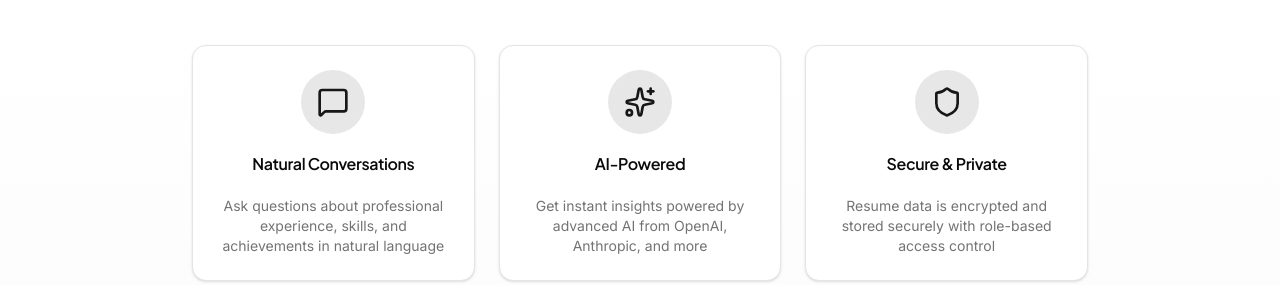
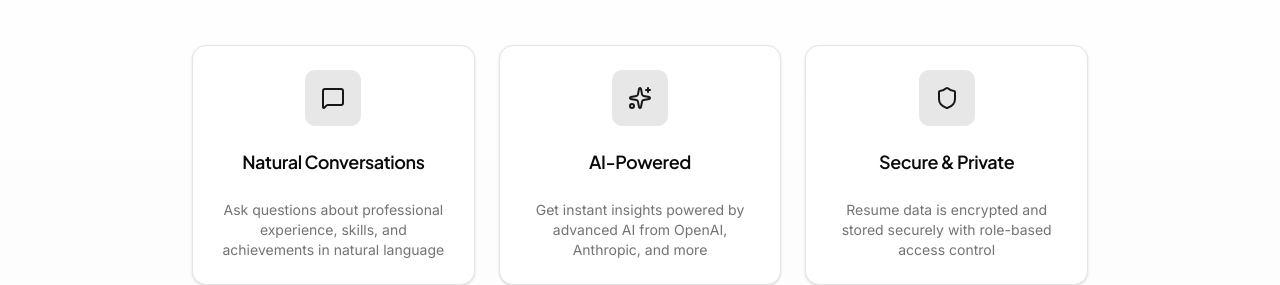
Before and after one commit to HoussamOtarid/chat-my-cv, a Next.js app: page / in a window 1280 px wide. Shown: the part 384-669 px from the top of the page. Built offline with nearby package versions, Linux system fonts and the light colour scheme; no server answers.

Commit message:
fix: resolve chat page overflow and layout height issues

```diff
--- a/src/app/chat/page.tsx
+++ b/src/app/chat/page.tsx
@@ -149,8 +149,8 @@ export default function ChatPage() {
             <Suspense fallback={null}>
                 <ConnectionStatusIndicator showBanner position='top' />
             </Suspense>
-            <div className='container mx-auto max-w-4xl px-4 py-4'>
-                <div className='bg-background h-[calc(100vh-8rem)] overflow-hidden rounded-lg border shadow-sm'>
+            <div className='container mx-auto flex h-full max-w-4xl flex-col px-4 py-4'>
+                <div className='bg-background flex flex-1 flex-col overflow-hidden rounded-lg border shadow-sm'>
                     <Suspense fallback={<Skeleton className='h-full' />}>
                         <ChatInterface
                             className='h-full'
--- a/src/app/page.tsx
+++ b/src/app/page.tsx
@@ -8,13 +8,34 @@ import { Card, CardContent, CardDescription, CardHeader, CardTitle } from '@/reg
 
 import { MessageSquare, Shield, Sparkles } from 'lucide-react';
 
+const features = [
+    {
+        icon: MessageSquare,
+        title: 'Natural Conversations',
+        description: 'Ask questions about professional experience, skills, and achievements in natural language'
+    },
+    {
+        icon: Sparkles,
+        title: 'AI-Powered',
+        description: 'Get instant insights powered by advanced AI from OpenAI, Anthropic, and more'
+    },
+    {
+        icon: Shield,
+        title: 'Secure & Private',
+        description: 'Resume data is encrypted and stored securely with role-based access control'
+    }
+];
+
 export default function Page() {
     return (
         <AppLayout>
-            <div className='from-background via-background to-muted/30 flex h-full flex-1 flex-col bg-gradient-to-b'>
+            <div className='from-background to-muted/20 flex h-full flex-1 flex-col bg-gradient-to-b'>
                 <div className='container mx-auto flex-1 px-4 py-8 sm:py-16'>
                     <div className='mx-auto max-w-4xl space-y-6 text-center sm:space-y-8'>
-                        <h1 className='text-3xl font-bold tracking-tight sm:text-4xl md:text-5xl'>Chat My CV</h1>
+                        <h1 className='text-3xl font-bold tracking-tight sm:text-4xl md:text-5xl'>
+                            Chat My CV
+                        </h1>
+
                         <p className='text-muted-foreground px-4 text-base sm:px-0 sm:text-lg md:text-xl'>
                             Intelligent conversational interface for exploring professional backgrounds
                         </p>
@@ -29,48 +50,29 @@ export default function Page() {
                         </div>
 
                         <div className='grid grid-cols-1 gap-4 pt-8 sm:grid-cols-2 sm:gap-6 sm:pt-16 md:grid-cols-3'>
-                            <Card>
+                            {features.map((feature, index) => {
+                                const Icon = feature.icon;
+
+                                return (
+                                    <Card
+                                        key={index}
+                                        className='group transition-all hover:-translate-y-1 hover:shadow-lg'>
                                         <CardHeader className='text-center'>
-                                    <div className='bg-primary/10 mx-auto mb-4 flex h-16 w-16 items-center justify-center rounded-full'>
-                                        <MessageSquare className='text-primary h-8 w-8' />
+                                            <div className='bg-primary/10 mx-auto mb-4 flex h-14 w-14 items-center justify-center rounded-lg'>
+                                                <Icon className='text-primary h-6 w-6' />
                                             </div>
-                                    <CardTitle>Natural Conversations</CardTitle>
+                                            <CardTitle className='text-lg'>
+                                                {feature.title}
+                                            </CardTitle>
                                         </CardHeader>
                                         <CardContent>
                                             <CardDescription className='text-center'>
-                                        Ask questions about professional experience, skills, and achievements in natural
-                                        language
+                                                {feature.description}
                                             </CardDescription>
                                         </CardContent>
                                     </Card>
-
-                            <Card>
-                                <CardHeader className='text-center'>
-                                    <div className='bg-primary/10 mx-auto mb-4 flex h-16 w-16 items-center justify-center rounded-full'>
-                                        <Sparkles className='text-primary h-8 w-8' />
-                                    </div>
-                                    <CardTitle>AI-Powered</CardTitle>
-                                </CardHeader>
-                                <CardContent>
-                                    <CardDescription className='text-center'>
-                                        Get instant insights powered by advanced AI from OpenAI, Anthropic, and more
-                                    </CardDescription>
-                                </CardContent>
-                            </Card>
-
-                            <Card>
-                                <CardHeader className='text-center'>
-                                    <div className='bg-primary/10 mx-auto mb-4 flex h-16 w-16 items-center justify-center rounded-full'>
-                                        <Shield className='text-primary h-8 w-8' />
-                                    </div>
-                                    <CardTitle>Secure & Private</CardTitle>
-                                </CardHeader>
-                                <CardContent>
-                                    <CardDescription className='text-center'>
-                                        Resume data is encrypted and stored securely with role-based access control
-                                    </CardDescription>
-                                </CardContent>
-                            </Card>
+                                );
+                            })}
                         </div>
                     </div>
                 </div>
--- a/src/components/layout/AppLayout.tsx
+++ b/src/components/layout/AppLayout.tsx
@@ -36,7 +36,7 @@ export function AppLayout({
     };
 
     return (
-        <div className={cn('bg-background flex min-h-screen flex-col', className)}>
+        <div className={cn('bg-background flex h-screen flex-col overflow-hidden', className)}>
             {/* Header */}
             {showHeader && (
                 <Header
@@ -51,7 +51,7 @@ export function AppLayout({
             {showNavigation && <MobileNav open={mobileNavOpen} onOpenChange={setMobileNavOpen} />}
 
             {/* Main Content */}
-            <main className='flex flex-1 flex-col'>{children}</main>
+            <main className='flex flex-1 flex-col overflow-auto'>{children}</main>
 
             {/* Footer */}
             {showFooter && <Footer />}
```
Lines whose indentation alone changed are shown as unchanged.
